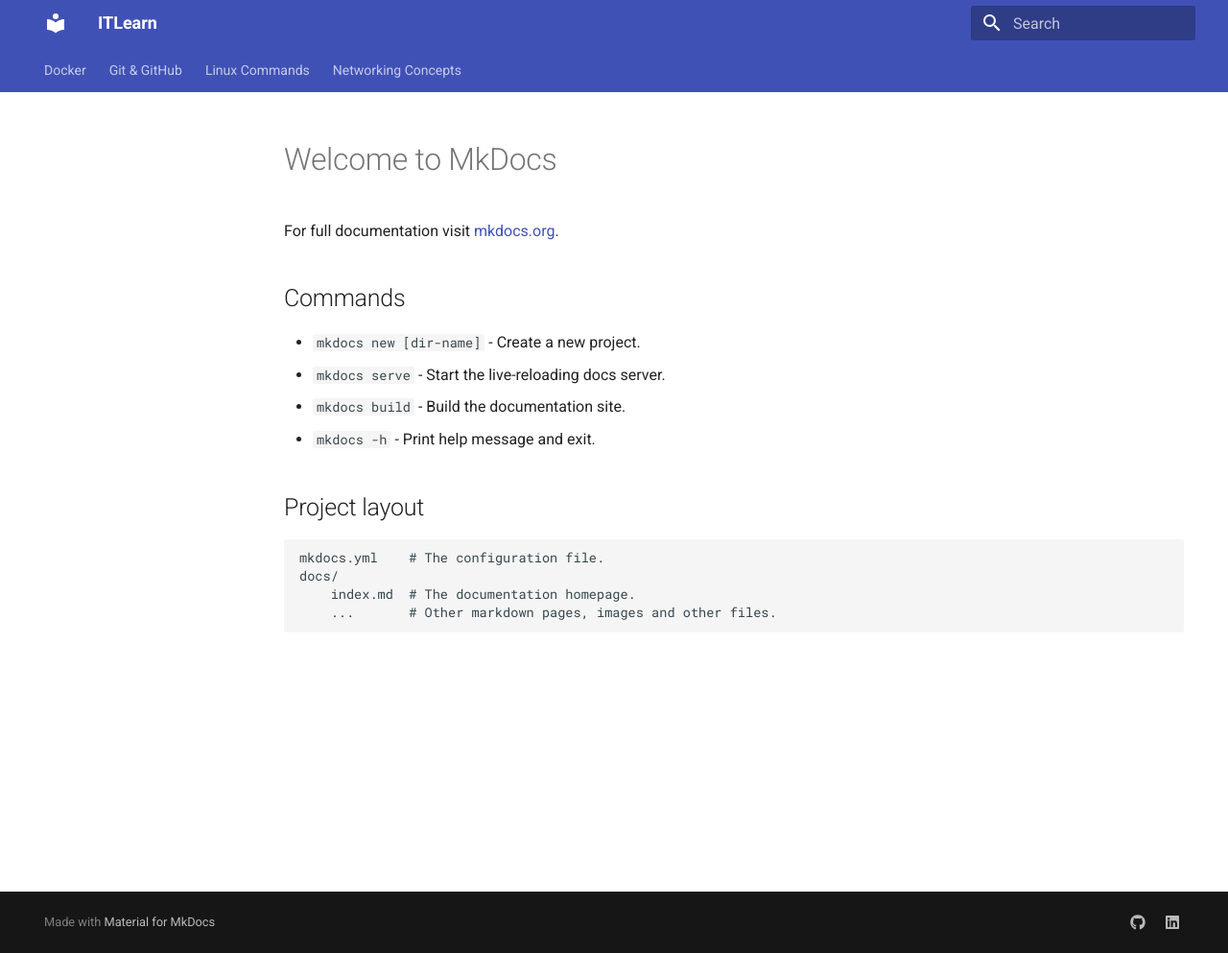
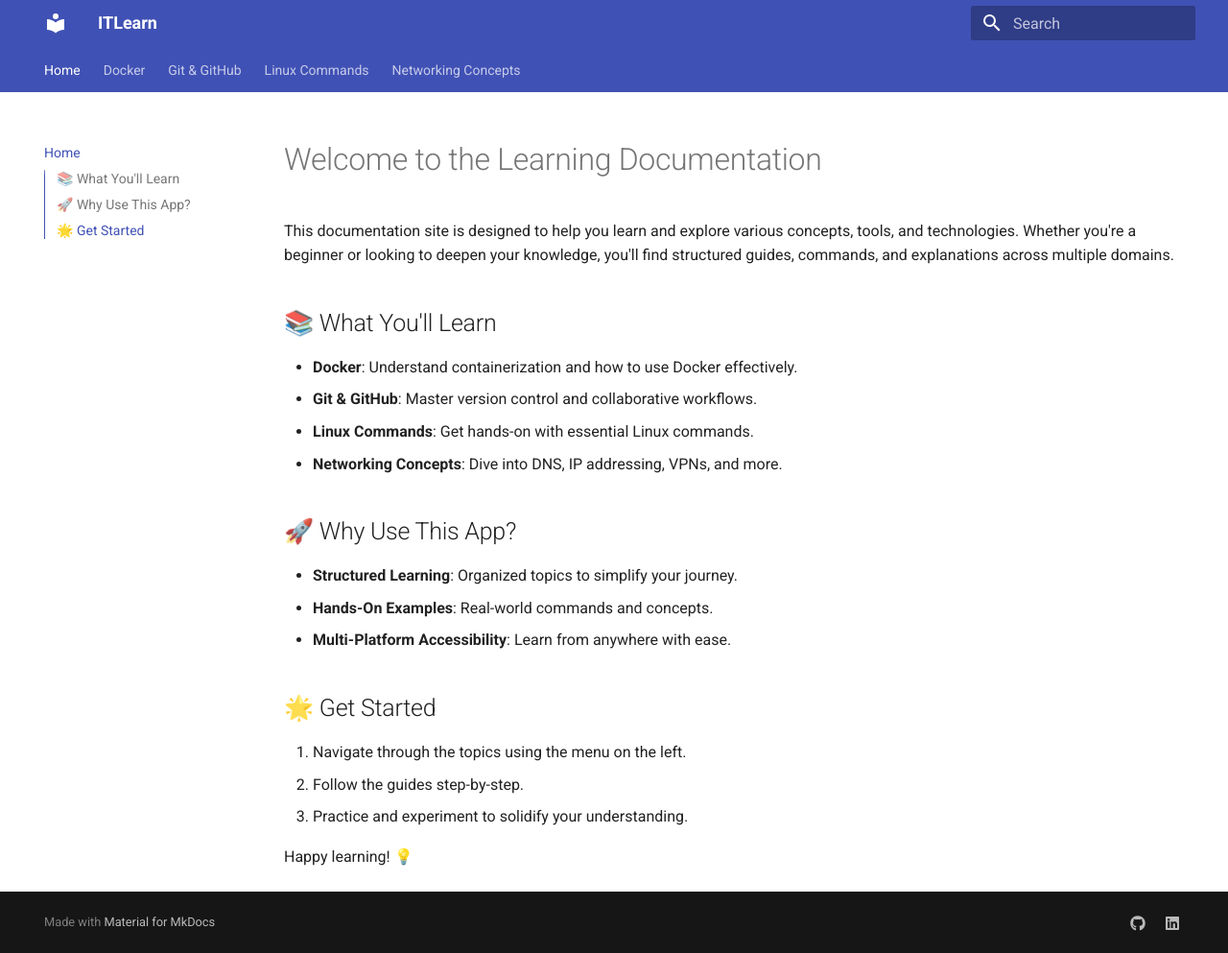
Before and after one commit to EhsaasChaudhary/ITlearnDocs, an MkDocs documentation site: the page built from docs/index.md, in a window 1280 px wide and 993 px high. Shown: the whole window at 96% size. Built offline with MkDocs 1.6.1 and Material for MkDocs 9.7.7, drawn with Linux system fonts in a browser that asks for light colours.

Commit message:
new commit for home page

```diff
--- a/docs/index.md
+++ b/docs/index.md
@@ -1,17 +1,24 @@
-# Welcome to MkDocs
+# Welcome to the Learning Documentation
 
-For full documentation visit [mkdocs.org](https://www.mkdocs.org).
+This documentation site is designed to help you learn and explore various concepts, tools, and technologies. Whether you're a beginner or looking to deepen your knowledge, you'll find structured guides, commands, and explanations across multiple domains.
 
-## Commands
+## 📚 What You'll Learn
 
-* `mkdocs new [dir-name]` - Create a new project.
-* `mkdocs serve` - Start the live-reloading docs server.
-* `mkdocs build` - Build the documentation site.
-* `mkdocs -h` - Print help message and exit.
+- **Docker**: Understand containerization and how to use Docker effectively.
+- **Git & GitHub**: Master version control and collaborative workflows.
+- **Linux Commands**: Get hands-on with essential Linux commands.
+- **Networking Concepts**: Dive into DNS, IP addressing, VPNs, and more.
 
-## Project layout
+## 🚀 Why Use This App?
 
-    mkdocs.yml    # The configuration file.
-    docs/
-        index.md  # The documentation homepage.
-        ...       # Other markdown pages, images and other files.
+- **Structured Learning**: Organized topics to simplify your journey.
+- **Hands-On Examples**: Real-world commands and concepts.
+- **Multi-Platform Accessibility**: Learn from anywhere with ease.
+
+## 🌟 Get Started
+
+1. Navigate through the topics using the menu on the left.
+2. Follow the guides step-by-step.
+3. Practice and experiment to solidify your understanding.
+
+Happy learning! 💡
--- a/mkdocs.yml
+++ b/mkdocs.yml
@@ -33,6 +33,7 @@ theme:
 
 # Navigation Structure
 nav:
+  - Home: index.md
   - Docker:
       - Docker File: Docker/Docker-file.md
   - Git & GitHub:
```
Also changed, not shown: 1 other file.
